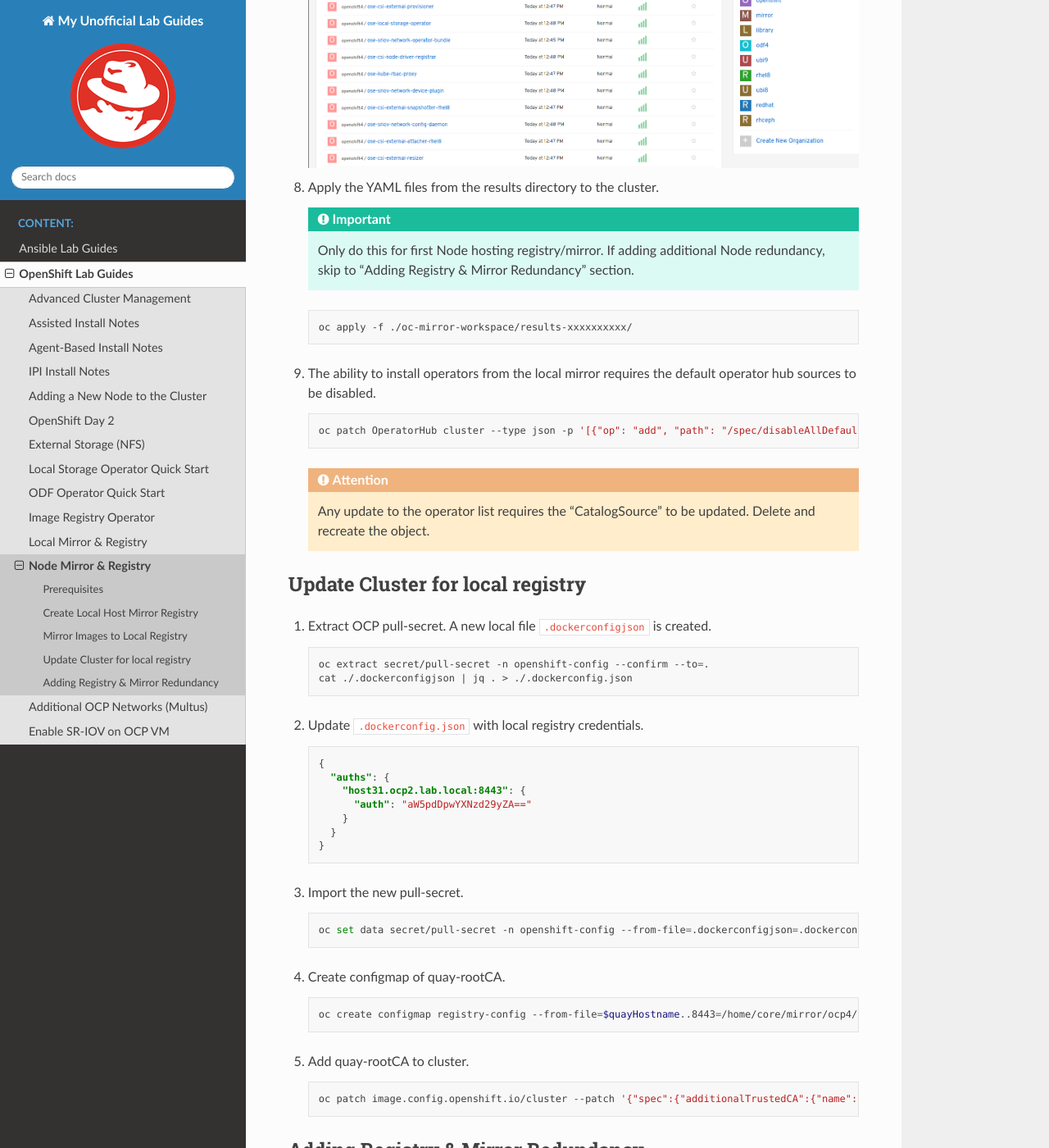
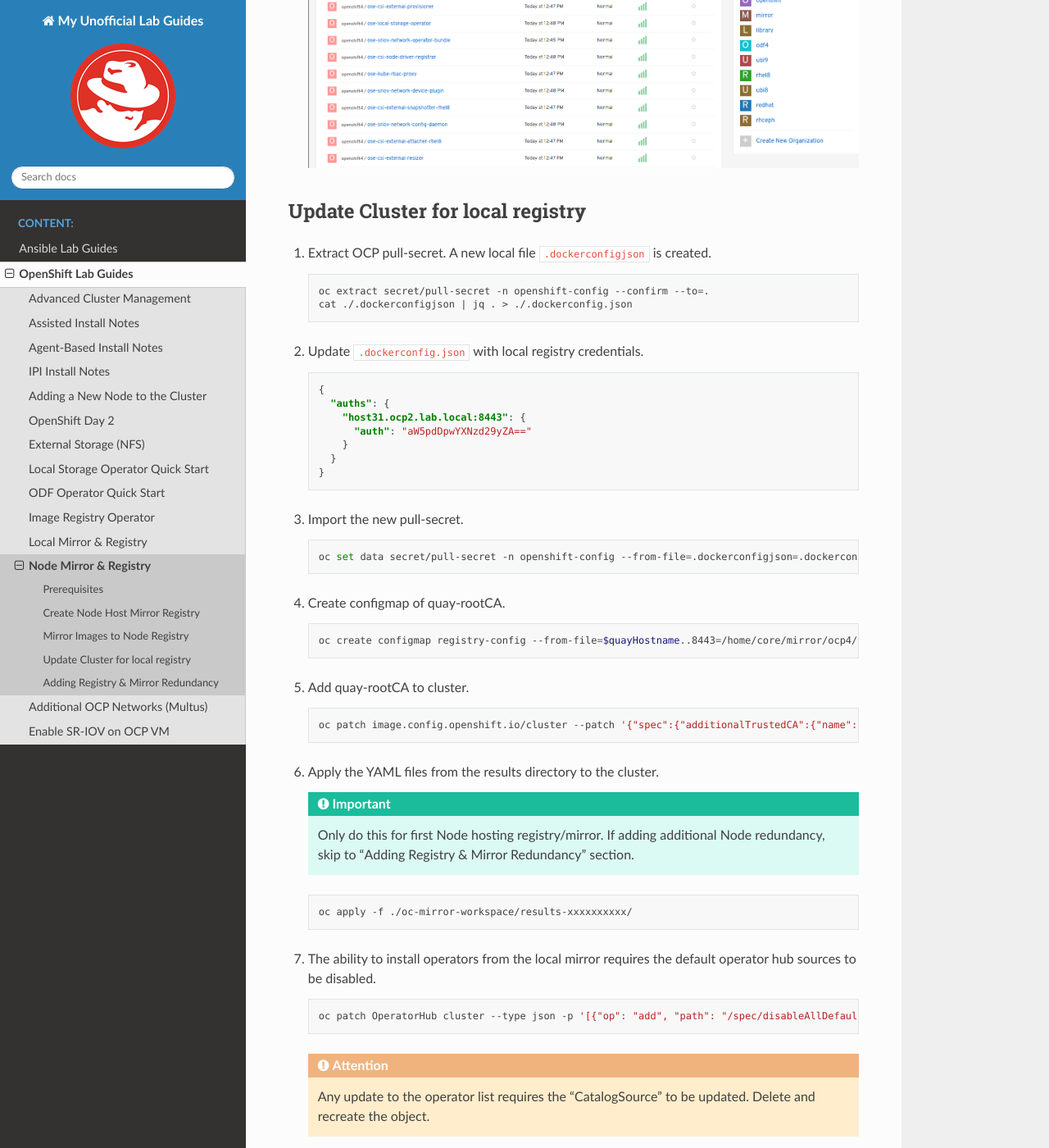
Before and after one commit to vtog/labGuides, a Sphinx documentation site: the page built from source/ocp/node-mirror-registry.rst, in a window 1280 px wide and 1400 px high, scrolled down 5739 px. Shown: the whole window at 82% size. Built offline with Sphinx 7.4.7 and the Read the Docs theme 2.0.0, drawn with Linux system fonts in a browser that asks for light colours; pages that are not in the unit, such as notebooks, are missing from menus; some of the changed text lies outside the part shown.

```diff
--- a/source/ocp/node-mirror-registry.rst
+++ b/source/ocp/node-mirror-registry.rst
@@ -113,8 +113,8 @@ Prerequisites
 #. Successful completion of the previous step should create a new file named,
    ``mirror_seq1_000000.tar``. Copy this file to the destination node.
 
-Create Local Host Mirror Registry
----------------------------------
+Create Node Host Mirror Registry
+--------------------------------
 
 #. SSH to the target node and run the following commands to place the
    binaries in their respective directories.
@@ -193,8 +193,8 @@ Create Local Host Mirror Registry
 
       ./mirror-registry uninstall --quayRoot $quayRoot --quayStorage $quayStorage
 
-Mirror Images to Local Registry
--------------------------------
+Mirror Images to Node Registry
+------------------------------
 
 #. Before mirroring images we need a copy of your Red Hat "Pull Secret" and update
    it with the local mirror information. If you haven't done so download it here:
@@ -265,26 +265,6 @@ Mirror Images to Local Registry
 
    .. image:: ./images/mirror-images.png
 
-#. Apply the YAML files from the results directory to the cluster.
-
-   .. important:: Only do this for first Node hosting registry/mirror. If
-      adding additional Node redundancy, skip to "Adding Registry & Mirror
-      Redundancy" section.
-
-   .. code-block:: bash
-
-      oc apply -f ./oc-mirror-workspace/results-xxxxxxxxxx/
-
-#. The ability to install operators from the local mirror requires the default
-   operator hub sources to be disabled.
-
-   .. code-block:: bash
-
-      oc patch OperatorHub cluster --type json -p '[{"op": "add", "path": "/spec/disableAllDefaultSources", "value": true}]'
-
-   .. attention:: Any update to the operator list requires the "CatalogSource"
-      to be updated. Delete and recreate the object.
-
 Update Cluster for local registry
 ---------------------------------
 
@@ -325,6 +305,26 @@ Update Cluster for local registry
    .. code-block:: bash
 
       oc patch image.config.openshift.io/cluster --patch '{"spec":{"additionalTrustedCA":{"name":"registry-config"}}}' --type=merge
+
+#. Apply the YAML files from the results directory to the cluster.
+
+   .. important:: Only do this for first Node hosting registry/mirror. If
+      adding additional Node redundancy, skip to "Adding Registry & Mirror
+      Redundancy" section.
+
+   .. code-block:: bash
+
+      oc apply -f ./oc-mirror-workspace/results-xxxxxxxxxx/
+
+#. The ability to install operators from the local mirror requires the default
+   operator hub sources to be disabled.
+
+   .. code-block:: bash
+
+      oc patch OperatorHub cluster --type json -p '[{"op": "add", "path": "/spec/disableAllDefaultSources", "value": true}]'
+
+   .. attention:: Any update to the operator list requires the "CatalogSource"
+      to be updated. Delete and recreate the object.
 
 Adding Registry & Mirror Redundancy
 -----------------------------------
```
